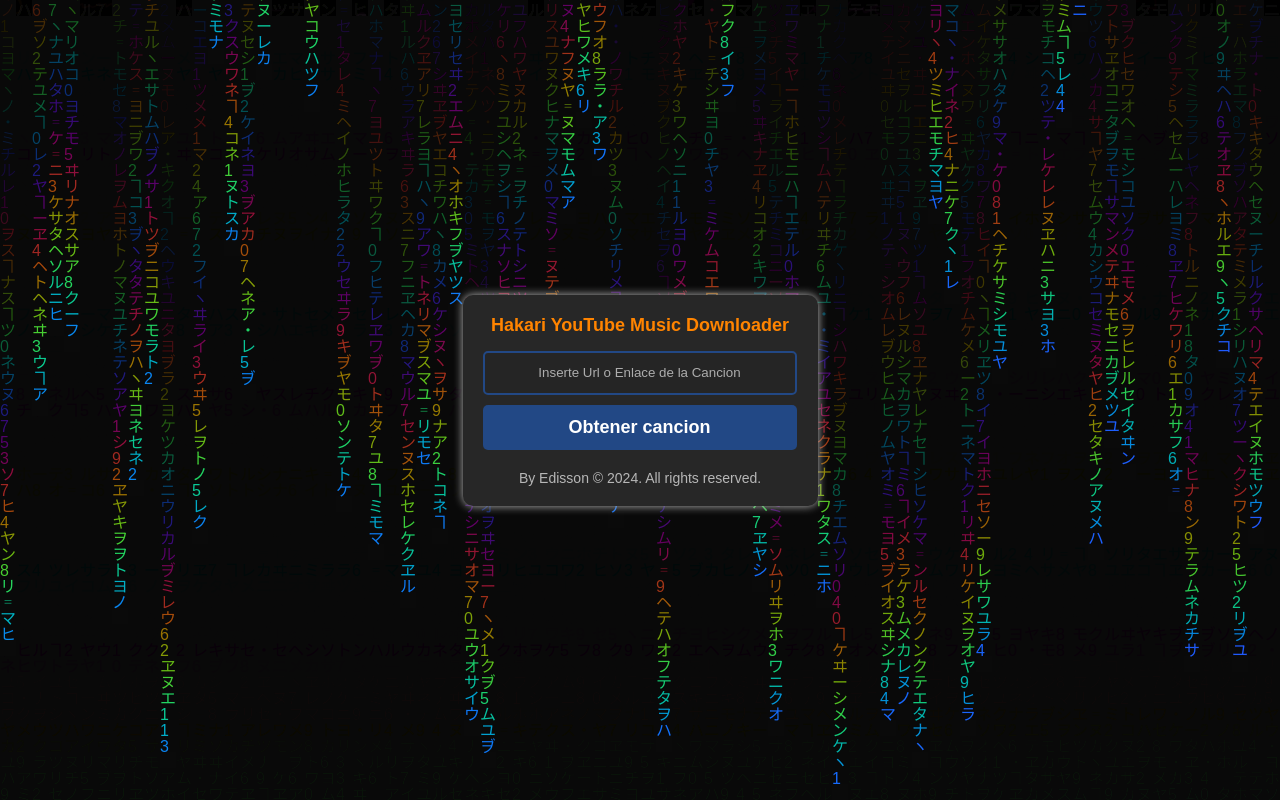
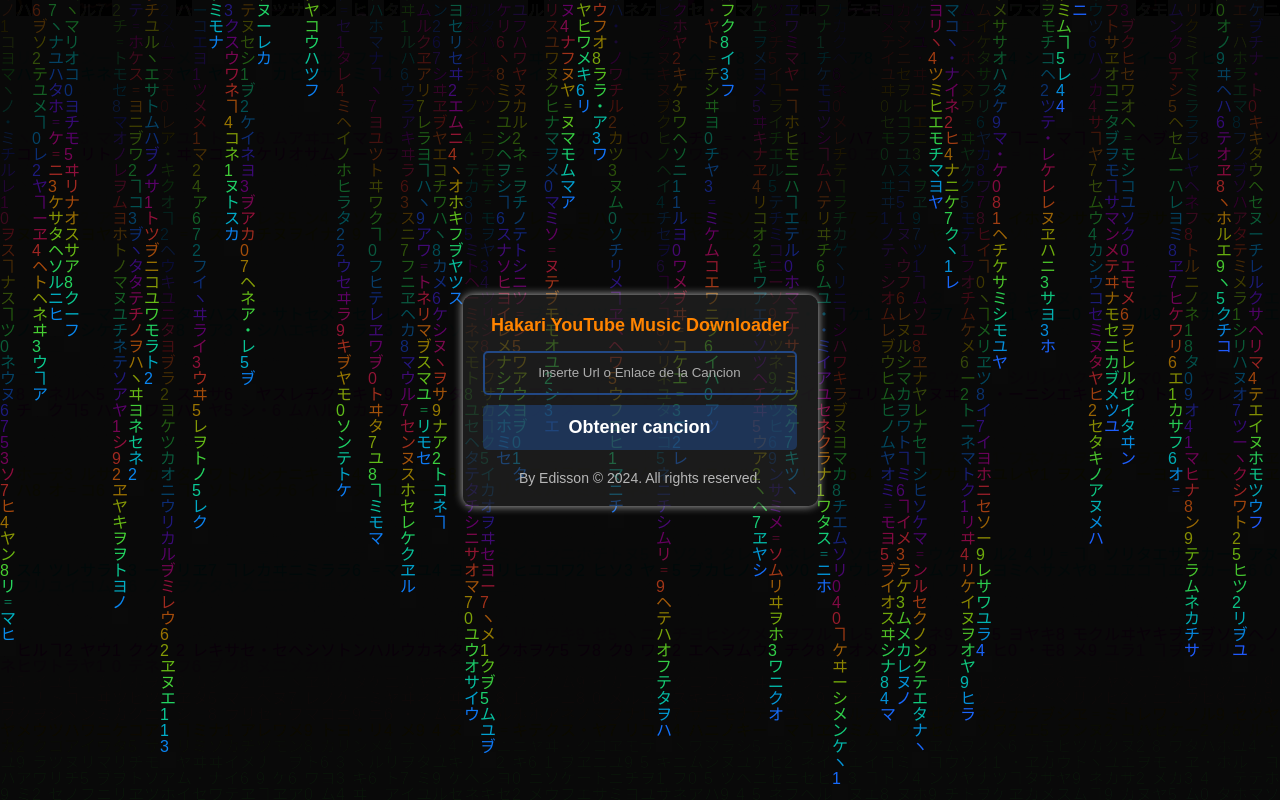
Before and after one commit to Colega-20/YouTube-Music-Downloaderer-, a plain HTML site: page index.html in a window 1280 px wide. Drawn offline with Linux system fonts and the light colour scheme.

Commit message:
Update index.html

```diff
--- a/index.html
+++ b/index.html
@@ -38,7 +38,7 @@
       }
 
       .from {
-        background: #272727;
+        background: #272727a3;
         box-shadow: 0px 0px 10px #bbbbbb;
         padding: 20px;
         width: 315px;
@@ -58,7 +58,7 @@
         border-radius: 5px;
         padding: 5px;
         color: #adadad;
-        background-color: #252525;
+        background-color: transparent;
       }
       .link::placeholder {
         color: #adadad;
@@ -66,7 +66,7 @@
       .Get {
         width: 314px;
         display: block;
-        background-color: #224885;
+        background-color: #22488591;
         border: none;
         padding: 5px;
         font-size: 18px;
```
